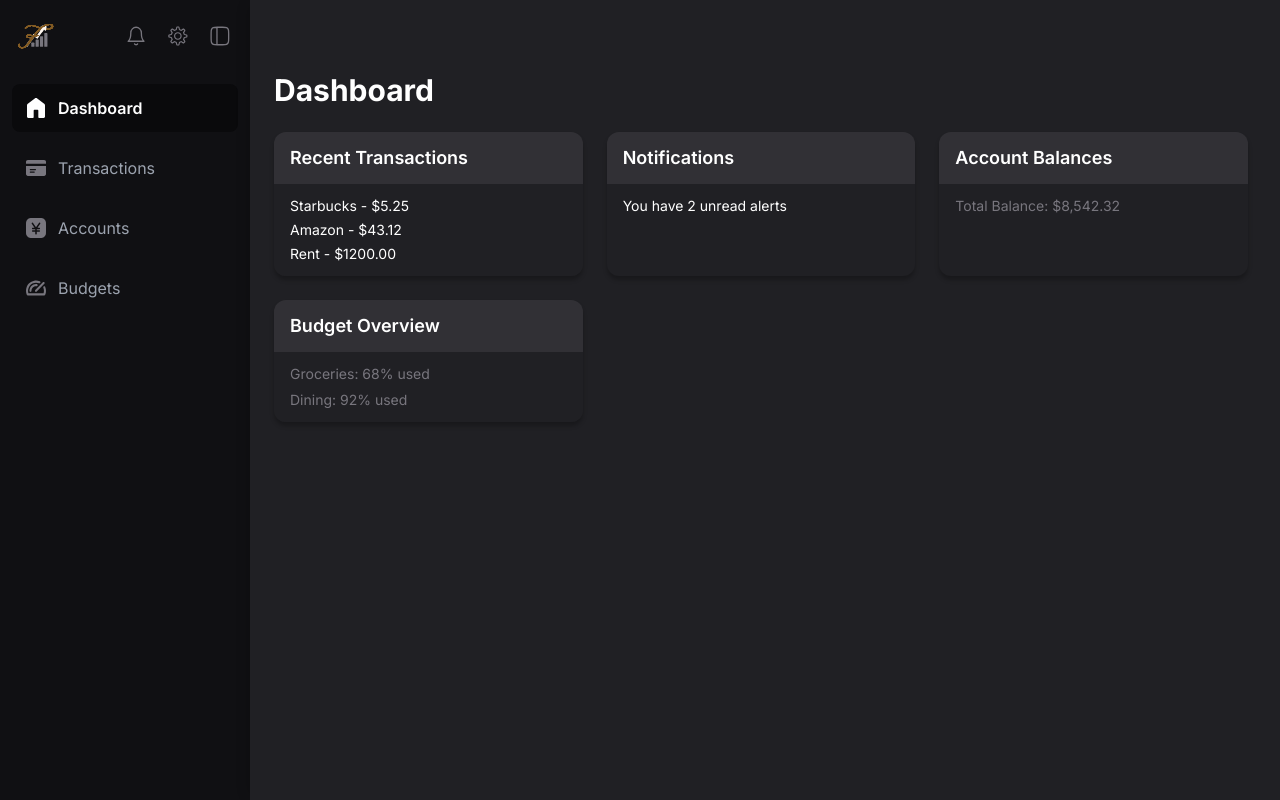
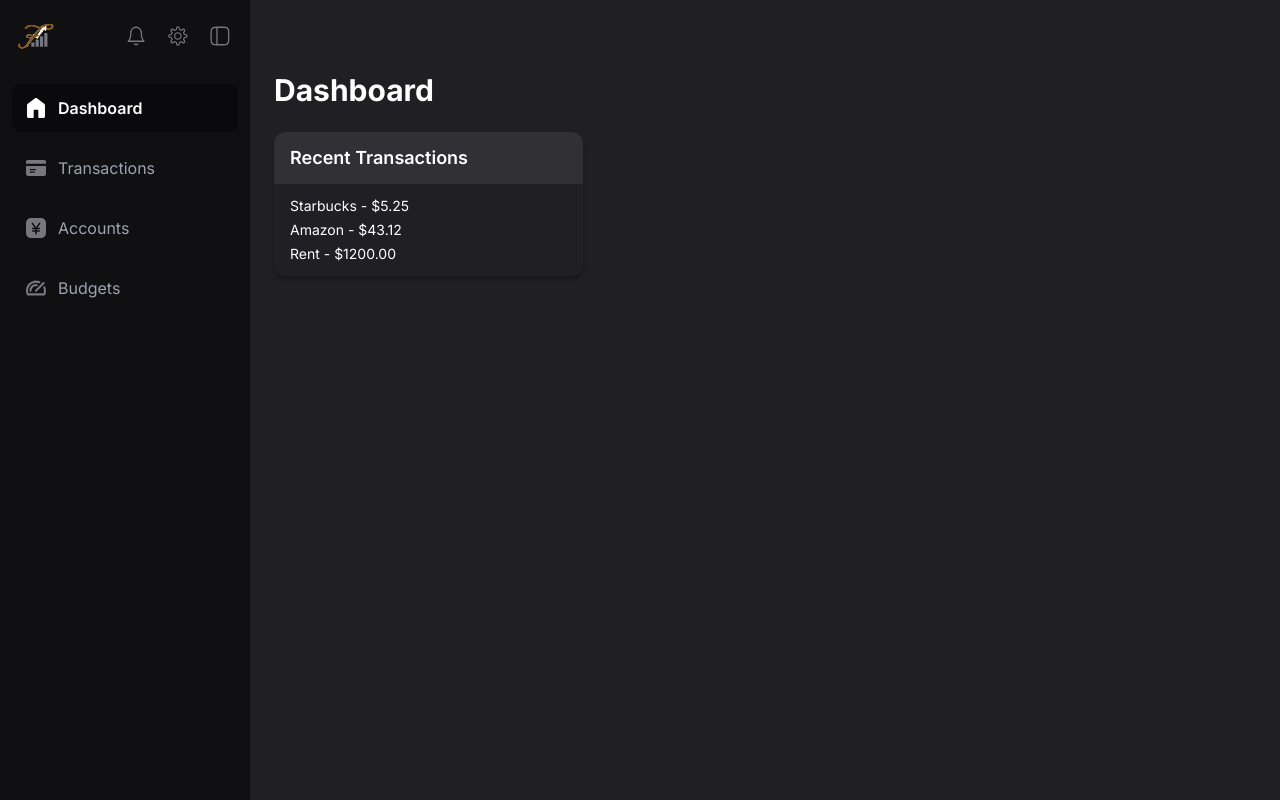
Before and after one commit to xavierAshkar/findash-mvp, a Django app: page /dashboard/ in a window 1280 px wide. Run offline with Django 5.2, Linux system fonts and the light colour scheme; a user stored in the database is signed in; tables that the repository leaves empty hold one stand-in row (values such as "Sample post"); parts of the project's set-up code (start-up, migrations or seed data) failed here and were passed over; some libraries are stand-ins or nearby versions.

Commit message:
feat(dashboard): load widgets from DB and render based on user config (#44)

```diff
--- a/core/templates/core/components/dashboard_widget.html
+++ b/core/templates/core/components/dashboard_widget.html
@@ -5,8 +5,6 @@
     </h2>
   </div>
   <div class="bg-cardBg px-[16px] py-[12px] space-y-[6px]">
-    {% block widget_content %}
-      {{ content|safe }}
-    {% endblock %}
+    {{ content|safe }}
   </div>
 </div>
--- a/core/templates/core/dashboard.html
+++ b/core/templates/core/dashboard.html
@@ -9,26 +9,9 @@
 
 <!-- Grid layout for dashboard widgets -->
 <div class="grid grid-cols-1 md:grid-cols-2 xl:grid-cols-3 gap-6">
+  {% for widget in rendered_widgets %}
+    {% include "core/components/dashboard_widget.html" with title=widget.title content=widget.content %}
+  {% endfor %}
+</div>
 
-  <!-- Transactions Widget -->
-  {% with transactions_html="<ul class='text-sm text-white space-y-[4px]'><li>Starbucks - $5.25</li><li>Amazon - $43.12</li><li>Rent - $1200.00</li></ul>" %}
-    {% include "core/components/dashboard_widget.html" with title="Recent Transactions" content=transactions_html %}
-  {% endwith %}
-
-  <!-- Notifications Widget -->
-  {% with alerts_html="<p class='text-sm text-white'>You have 2 unread alerts</p>" %}
-    {% include "core/components/dashboard_widget.html" with title="Notifications" content=alerts_html %}
-  {% endwith %}
-
-  <!-- Balances Widget -->
-  {% with balances_html="<p class='text-sm text-textSubtle'>Total Balance: $8,542.32</p>" %}
-    {% include "core/components/dashboard_widget.html" with title="Account Balances" content=balances_html %}
-  {% endwith %}
-
-  <!-- Budget Widget -->
-  {% with budgets_html="<p class='text-sm text-textSubtle'>Groceries: 68% used</p><p class='text-sm text-textSubtle'>Dining: 92% used</p>" %}
-    {% include "core/components/dashboard_widget.html" with title='Budget Overview' content=budgets_html %}
-  {% endwith %}
-
-</div>
 {% endblock %}
--- a/core/views/dashboard.py
+++ b/core/views/dashboard.py
@@ -7,28 +7,45 @@ Handles:
 
 from django.contrib.auth.decorators import login_required
 from django.shortcuts import render
-from plaid_link.models import PlaidItem, Account
+from core.models import DashboardWidget
 
 @login_required
 def dashboard(request):
-    """
-    Display the user's main dashboard view.
-    - If no Plaid accounts are linked, link to the Plaid link page
-    - Otherwise, fetch accounts and render them in the dashboard template
-    """
+    user = request.user
 
-    # Check if user has any Plaid items linked (for future use on ux)
-    has_plaid_item = PlaidItem.objects.filter(user=request.user).exists()
+    widgets = DashboardWidget.objects.filter(user=user, enabled=True).order_by("position")
 
-    # Fetch all accounts linked via Plaid for this user
-    accounts = Account.objects.filter(plaid_item__user=request.user)
+    WIDGET_MAP = {
+        "transactions": {
+            "title": "Recent Transactions",
+            "content": "<ul class='text-sm text-white space-y-[4px]'><li>Starbucks - $5.25</li><li>Amazon - $43.12</li><li>Rent - $1200.00</li></ul>"
+        },
+        "notifications": {
+            "title": "Notifications",
+            "content": "<p class='text-sm text-white'>You have 2 unread alerts</p>"
+        },
+        "balances": {
+            "title": "Account Balances",
+            "content": "<p class='text-sm text-textSubtle'>Total Balance: $8,542.32</p>"
+        },
+        "budgets": {
+            "title": "Budget Overview",
+            "content": (
+                "<p class='text-sm text-textSubtle'>Groceries: 68% used</p>"
+                "<p class='text-sm text-textSubtle'>Dining: 92% used</p>"
+            )
+        },
+    }
 
-    # Filter account types into general categories for display
-    account_types = ["depository", "credit"]
+    rendered_widgets = [
+        {
+            "title": WIDGET_MAP[w.widget_type]["title"],
+            "content": WIDGET_MAP[w.widget_type]["content"]
+        }
+        for w in widgets
+        if w.widget_type in WIDGET_MAP
+    ]
 
-
-    # Render the dashboard page with the user’s accounts
-    return render(request, 'core/dashboard.html', {
-        'accounts': accounts,
-        'account_types': account_types,
+    return render(request, "core/dashboard.html", {
+        "rendered_widgets": rendered_widgets,
     })
```
